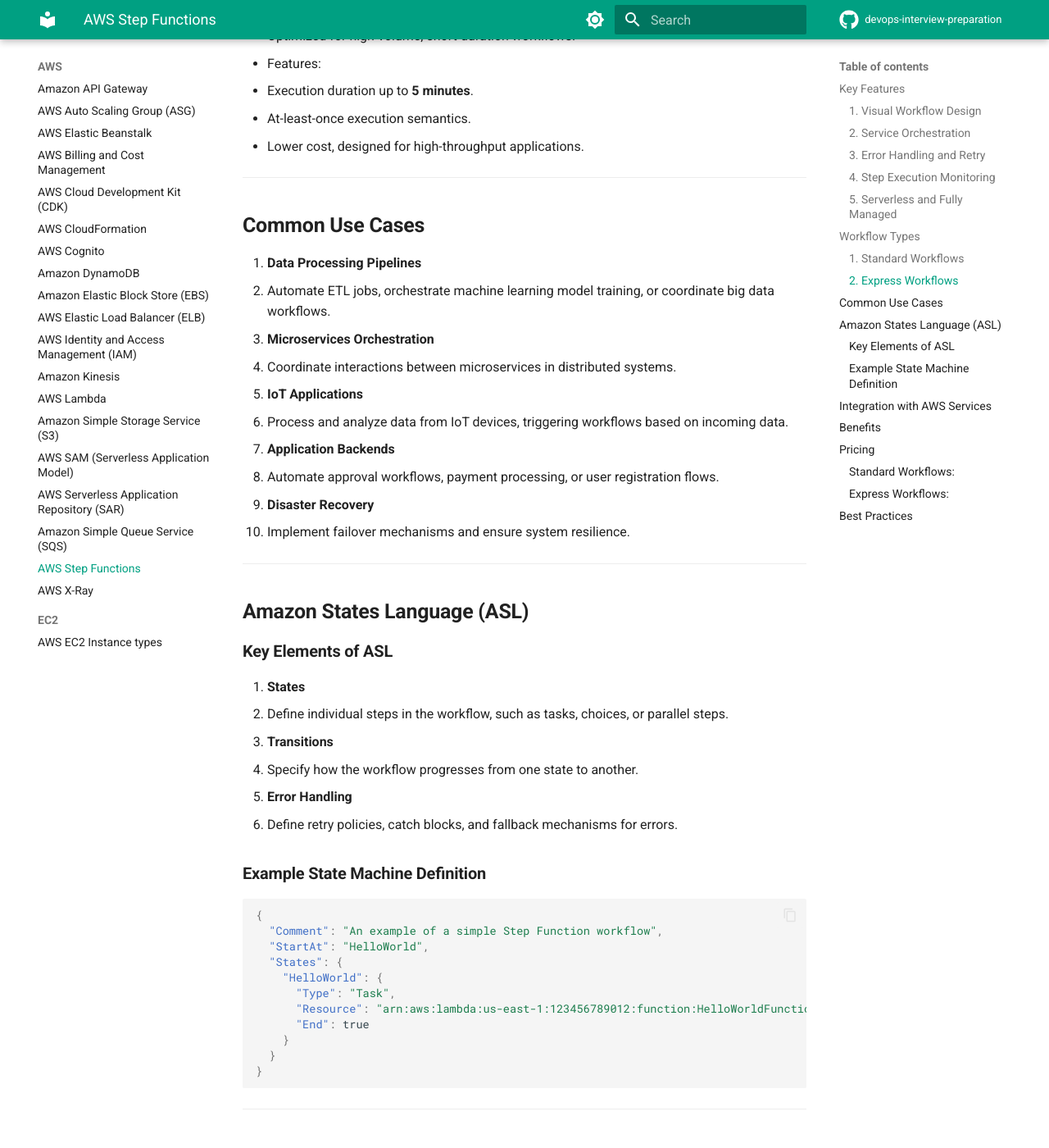
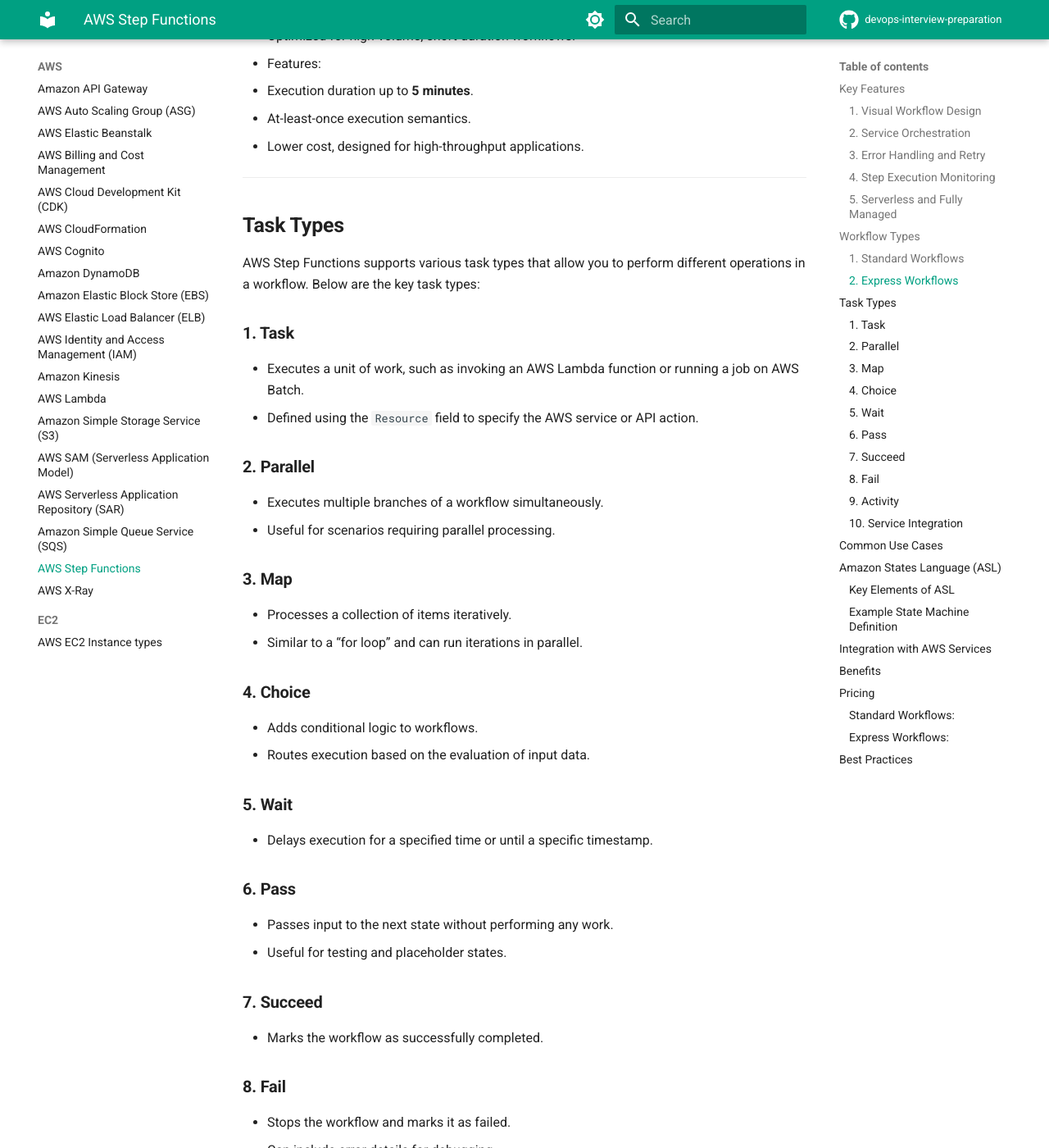
Before and after one commit to alelapi/devops-interview-preparation, an MkDocs documentation site: the page built from docs/aws/step_function.md, in a window 1280 px wide and 1400 px high, scrolled down 1485 px. Shown: the whole window at 82% size. Built offline with MkDocs 1.6.1 and Material for MkDocs 9.7.7, drawn with Linux system fonts in a browser that asks for light colours; comment, search, counter and statistics services are not loaded; some of the changed text lies outside the part shown.

Commit message:
fix step function

```diff
--- a/docs/aws/step_function.md
+++ b/docs/aws/step_function.md
@@ -43,6 +43,49 @@ AWS Step Functions is a serverless orchestration service that allows you to coor
   - Execution duration up to **5 minutes**.
   - At-least-once execution semantics.
   - Lower cost, designed for high-throughput applications.
+
+---
+
+## **Task Types**
+
+AWS Step Functions supports various task types that allow you to perform different operations in a workflow. Below are the key task types:
+
+### **1. Task**
+- Executes a unit of work, such as invoking an AWS Lambda function or running a job on AWS Batch.
+- Defined using the `Resource` field to specify the AWS service or API action.
+
+### **2. Parallel**
+- Executes multiple branches of a workflow simultaneously.
+- Useful for scenarios requiring parallel processing.
+
+### **3. Map**
+- Processes a collection of items iteratively.
+- Similar to a "for loop" and can run iterations in parallel.
+
+### **4. Choice**
+- Adds conditional logic to workflows.
+- Routes execution based on the evaluation of input data.
+
+### **5. Wait**
+- Delays execution for a specified time or until a specific timestamp.
+
+### **6. Pass**
+- Passes input to the next state without performing any work.
+- Useful for testing and placeholder states.
+
+### **7. Succeed**
+- Marks the workflow as successfully completed.
+
+### **8. Fail**
+- Stops the workflow and marks it as failed.
+- Can include error details for debugging.
+
+### **9. Activity**
+- Represents a task performed by a worker program outside of Step Functions.
+- Requires integration with an external worker.
+
+### **10. Service Integration**
+- Directly integrates with AWS services such as S3, DynamoDB, ECS, and more, without needing AWS Lambda.
 
 ---
 
```
